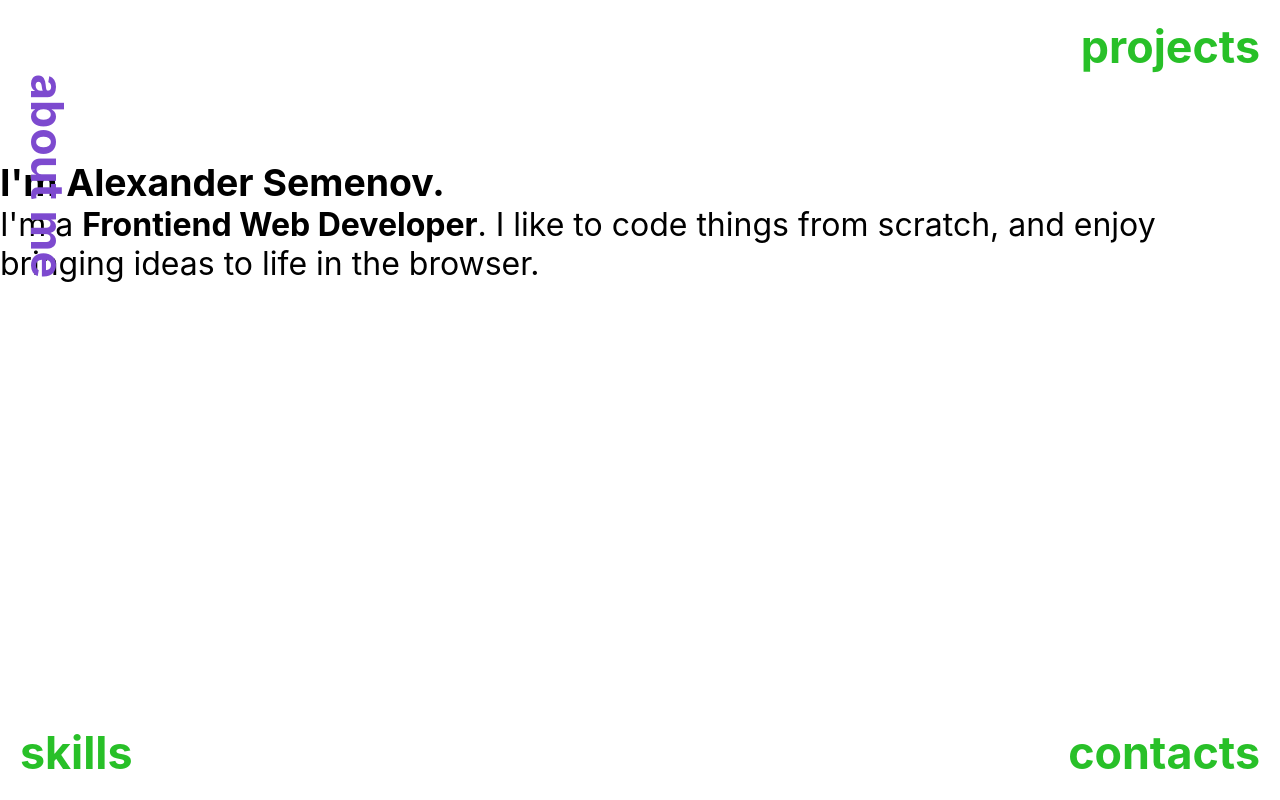
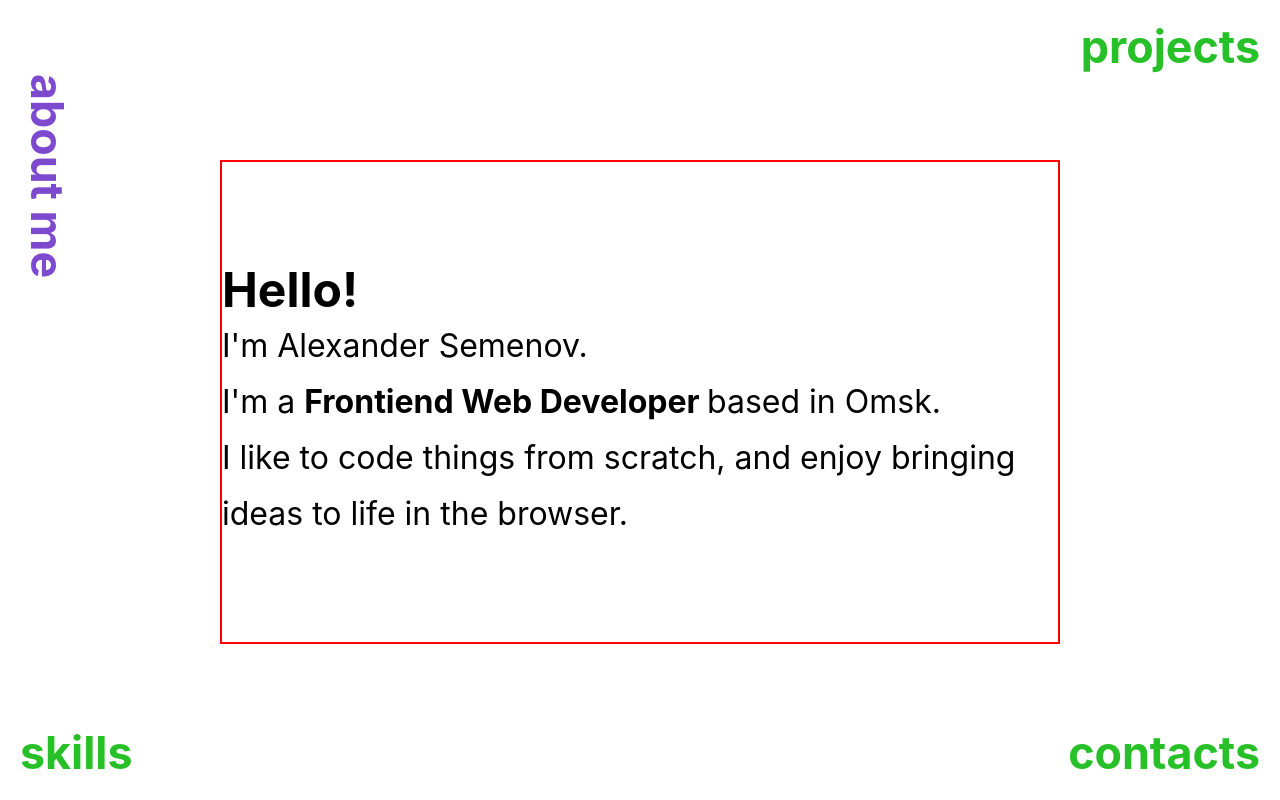
Before and after one commit to SemenovDeveloper/portfolio, a React (Create React App) app: page / in a window 1280 px wide. Built offline with nearby package versions, Linux system fonts and the light colour scheme.

Commit message:
styling fixes

```diff
--- a/src/App.css
+++ b/src/App.css
@@ -2,6 +2,13 @@
   box-sizing: border-box;
   margin: 0px;
   padding: 0px; }
+
+body {
+  display: flex;
+  flex-direction: column;
+  justify-content: center;
+  align-items: center;
+  font-size: 1.5rem; }
 
 .static-about {
   position: fixed;
@@ -113,12 +120,19 @@
 
 #content {
   margin-top: 20vh;
+  max-width: 840px;
   display: flex;
   flex-direction: column;
   justify-content: center;
   align-items: center;
   font-size: 2rem;
-  color: black; }
+  color: black;
+  border: 2px solid red; }
+
+#about-me-wrapper {
+  padding: 100px 0;
+  font-size: 2rem;
+  line-height: 3.5rem; }
 
 #projects-wrapper {
   display: flex;
@@ -221,7 +235,7 @@ i {
   transform: rotate(180deg); }
 
 #skills-page-wrapper {
-  width: 800px; }
+  max-width: 800px; }
 
 .skills-bar {
   margin: 25px;
--- a/src/App.scss
+++ b/src/App.scss
@@ -1,3 +1,18 @@
+* {
+  box-sizing: border-box;
+  margin: 0px;
+  padding: 0px;
+}
+
+body {
+  display: flex;
+  flex-direction: column;
+  justify-content: center;
+  align-items: center;
+  font-size: 1.5rem;
+}
+
+// navbar block start
 @mixin static {
   position: fixed;
   margin: 20px;
@@ -14,12 +29,6 @@
   transition: transform 0.5s linear;
   transform-style: preserve-3D;
   color: rgb(125, 74, 207);
-}
-
-* {
-  box-sizing: border-box;
-  margin: 0px;
-  padding: 0px;
 }
 
 .static-about {
@@ -97,15 +106,27 @@
   color: rgb(40, 192, 40);
   transform: rotate(0deg);
 }
+// navbar block end
+
+
+
 
 #content {
   margin-top: 20vh;
+  max-width: 840px;
   display: flex;
   flex-direction: column;
   justify-content: center;
   align-items: center;
   font-size: 2rem;
   color: rgb(0, 0, 0);
+  border: 2px solid red;
+}
+
+#about-me-wrapper {
+  padding: 100px 0;
+  font-size: 2rem;
+  line-height: 3.5rem;
 }
 
 #projects-wrapper {
@@ -222,7 +243,7 @@ i {
 }
 
 #skills-page-wrapper {
-  width: 800px;
+  max-width: 800px;
 }
 
 .skills-bar{
--- a/src/Components/AboutMe.js
+++ b/src/Components/AboutMe.js
@@ -2,12 +2,11 @@ import React from "react";
 
 function AboutMe() {
   return (
-    <div>
-      <h3>I'm Alexander Semenov.</h3>
-      <p>
-        I'm a <b>Frontiend Web Developer</b>. I like to code things from
-        scratch, and enjoy bringing ideas to life in the browser.
-      </p>
+    <div id="about-me-wrapper">
+      <h2>Hello!</h2>
+      <p>I'm Alexander Semenov.</p>
+      <p>I'm a <b>Frontiend Web Developer </b>based in Omsk. </p>
+      <p>I like to code things from scratch, and enjoy bringing ideas to life in the browser. </p>
     </div>
   );
 }
--- a/src/Components/Projects.js
+++ b/src/Components/Projects.js
@@ -44,7 +44,7 @@ function Projects() {
 
   return (
     <div id="projects-wrapper">
-      <h2>Projects</h2>
+      <h2>A selection of stuff i've built</h2>
       <div id="project-items">
         <Project project={projectsData.clock} />
         <Project project={projectsData.drums} />
```
Also changed, not shown: src/App.min.css.
